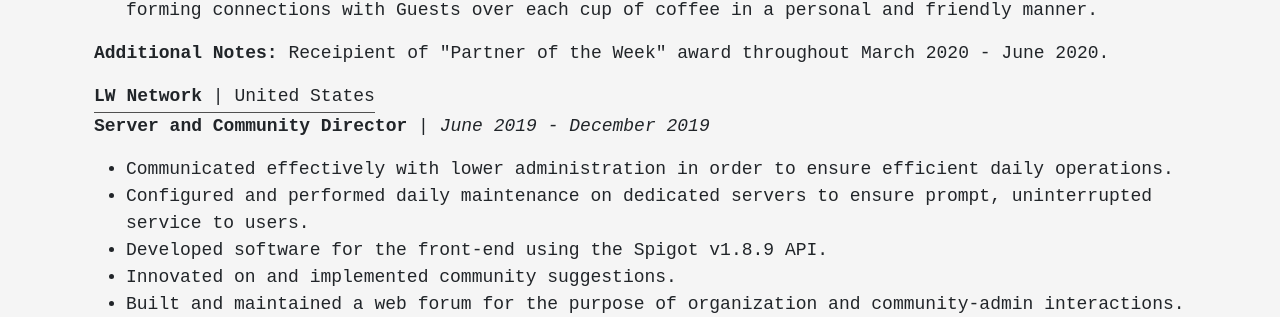
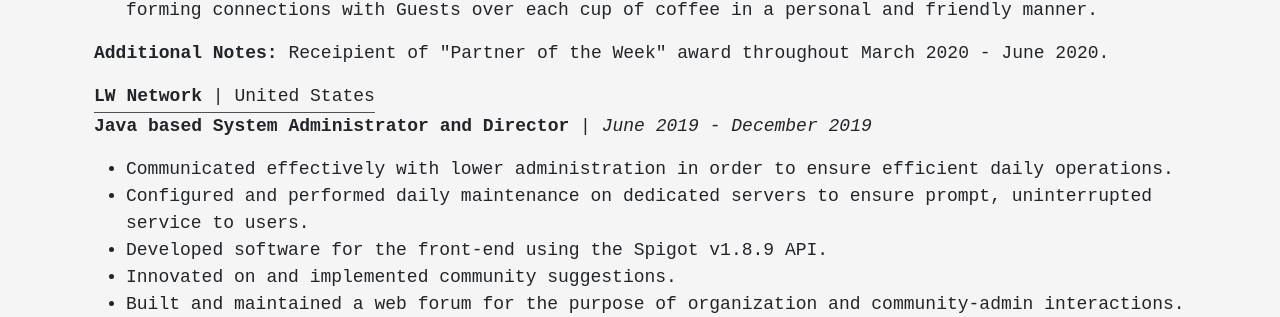
Before and after one commit to dbentler/personalwebsite, a Flask app: page / in a window 1280 px wide. Shown: the part 2748-3065 px from the top of the page. Run offline with Flask 2, Linux system fonts and the light colour scheme; some libraries are stand-ins or nearby versions.

Commit message:
Update home.html

```diff
--- a/templates/home.html
+++ b/templates/home.html
@@ -161,7 +161,7 @@
 
                 <p style="font-size: 18px;">
                 <span><strong>LW Network</strong> | United States</span> <br>
-                <strong>Server and Community Director</strong> | <i>June 2019 - December 2019</i>
+                <strong>Java based System Administrator and Director</strong> | <i>June 2019 - December 2019</i>
                 </p>
                 <ul style="font-size: 18px;">
                     <li>Communicated effectively with lower administration in order to ensure efficient daily operations.</li>
```
